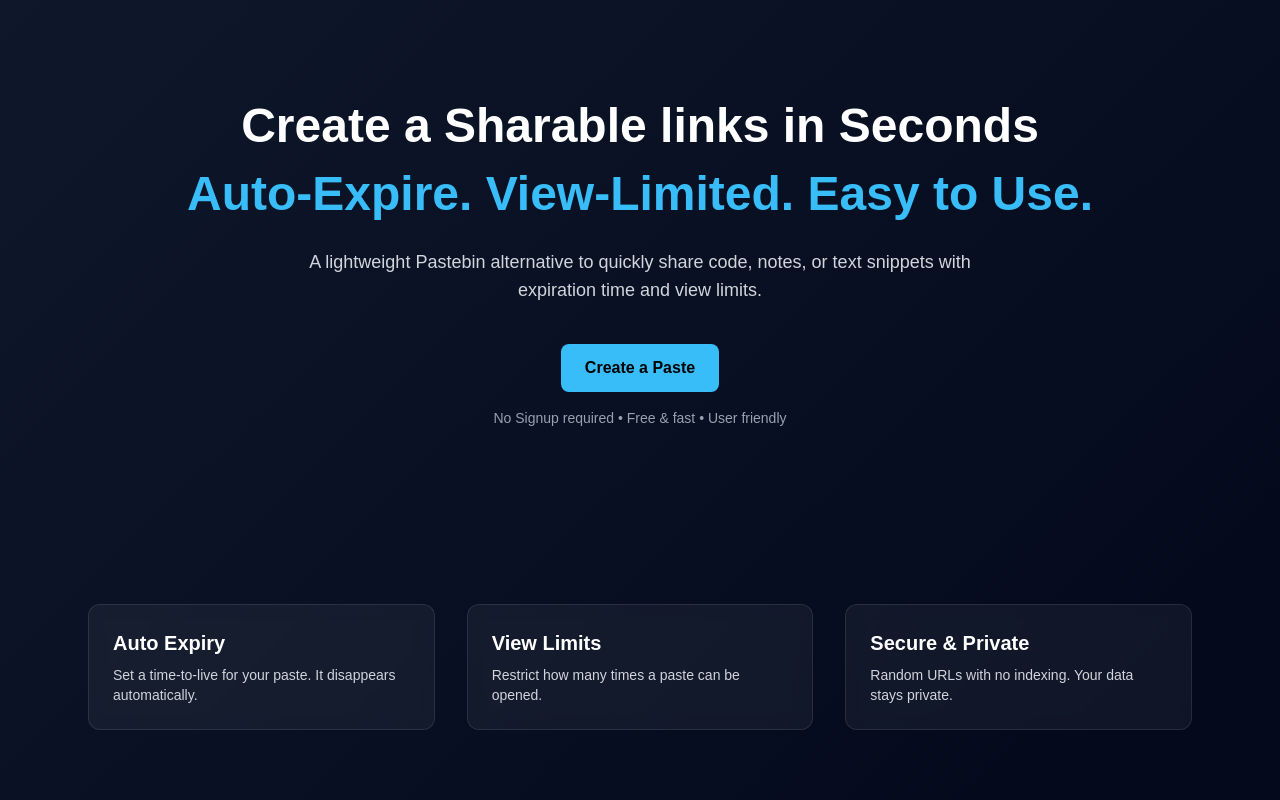
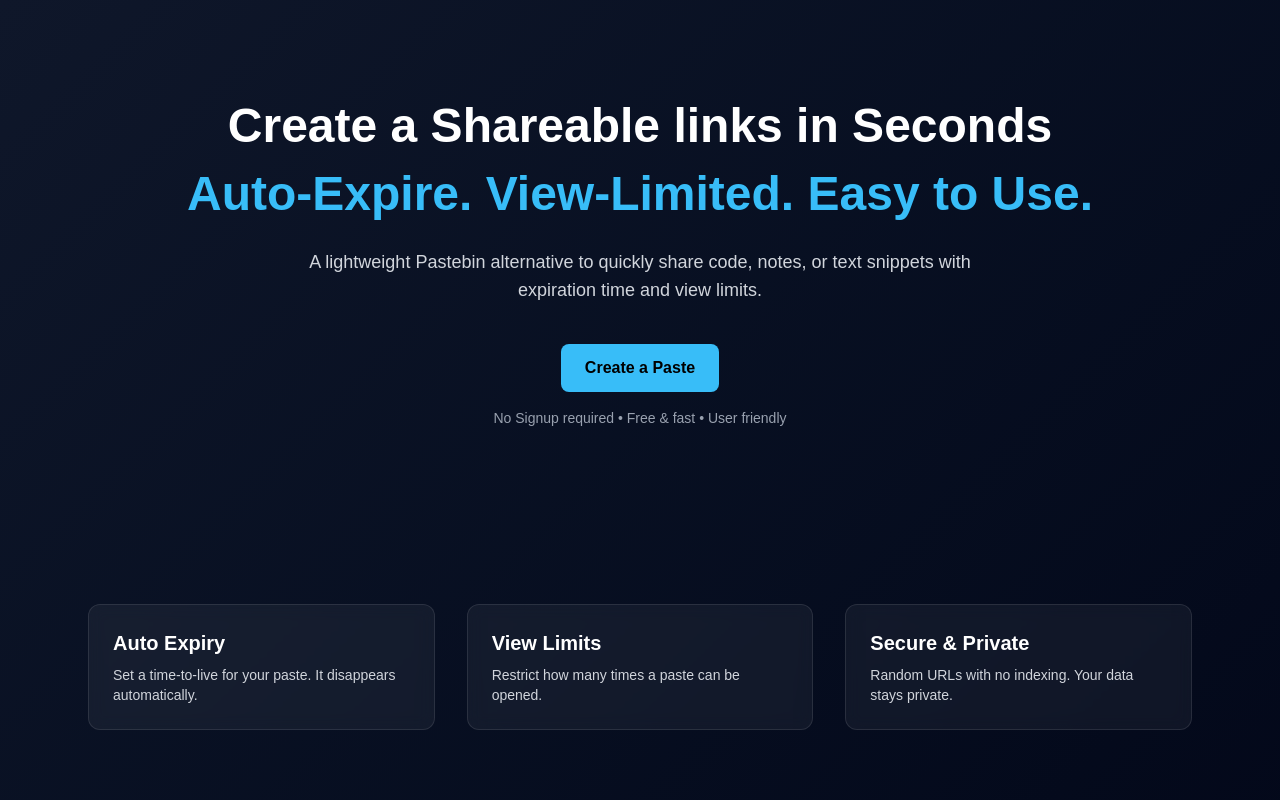
Before and after one commit to Suraj-1408/pastebin-lite, a Next.js app: page / in a window 1280 px wide. Shown: the top 800 px of the page. Built offline with nearby package versions, Linux system fonts and the light colour scheme.

Commit message:
homepage update

```diff
--- a/app/page.tsx
+++ b/app/page.tsx
@@ -9,7 +9,7 @@ export default function HomePage() {
       {/* HERO */}
       <section className="max-w-6xl mx-auto px-6 py-24 text-center">
         <h1 className="text-4xl md:text-5xl font-bold leading-tight">
-          Create a Sharable links in Seconds
+          Create a Shareable links in Seconds
           <span className="block text-[#38bdf8] mt-2">
             Auto-Expire. View-Limited. Easy to Use.
           </span>
```
